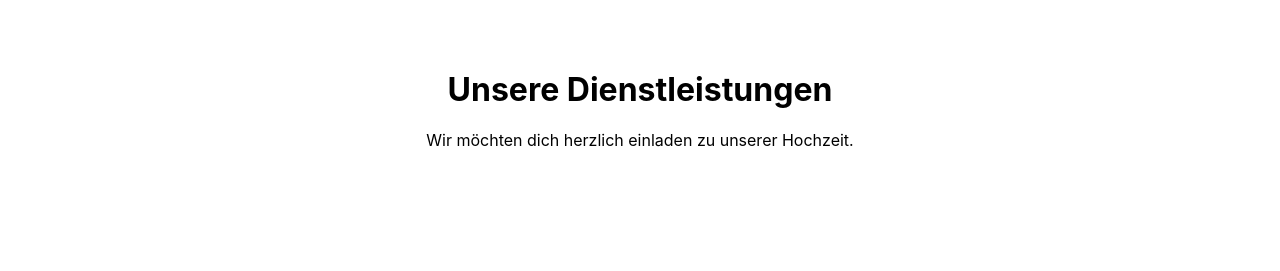
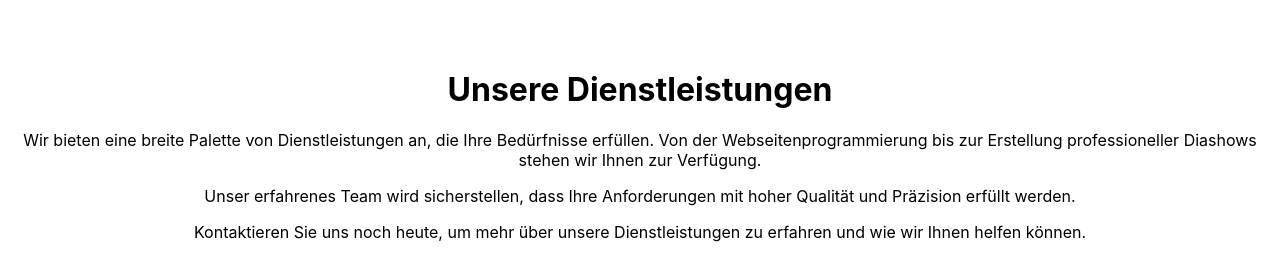
Before and after one commit to tbs-dienste/webfrostend, a React (Create React App) app: page / in a window 1280 px wide. Shown: the part 982-1253 px from the top of the page. Before the commit the page ends 1164 px from the top, so only its background shows below. Built offline with nearby package versions, Linux system fonts and the light colour scheme; grey boxes are pictures that could not be loaded.

Commit message:
updatejfiosj-fksfi

```diff
--- a/src/components/Home/Home.jsx
+++ b/src/components/Home/Home.jsx
@@ -30,20 +30,26 @@ const Home = () => {
                 <h2>{slide.title}</h2>
                 <p>{slide.description}</p>
               </div>
-
-
-
             </div>
           ))}
         </div>
-
       </div>
       <div className='text-container'>
-                  <div className='titel'>
-                    <h1>Unsere Dienstleistungen</h1>
-                    <p>Wir möchten dich herzlich einladen zu unserer Hochzeit.</p>
-                  </div>
-                </div>
+        <div className='titel'>
+          <h1>Unsere Dienstleistungen</h1>
+        </div>
+        <div className='text'>
+          <p>
+            Wir bieten eine breite Palette von Dienstleistungen an, die Ihre Bedürfnisse erfüllen. Von der Webseitenprogrammierung bis zur Erstellung professioneller Diashows stehen wir Ihnen zur Verfügung.
+          </p>
+          <p>
+            Unser erfahrenes Team wird sicherstellen, dass Ihre Anforderungen mit hoher Qualität und Präzision erfüllt werden.
+          </p>
+          <p>
+            Kontaktieren Sie uns noch heute, um mehr über unsere Dienstleistungen zu erfahren und wie wir Ihnen helfen können.
+          </p>
+        </div>
+      </div>
     </div>
   );
 };
```
